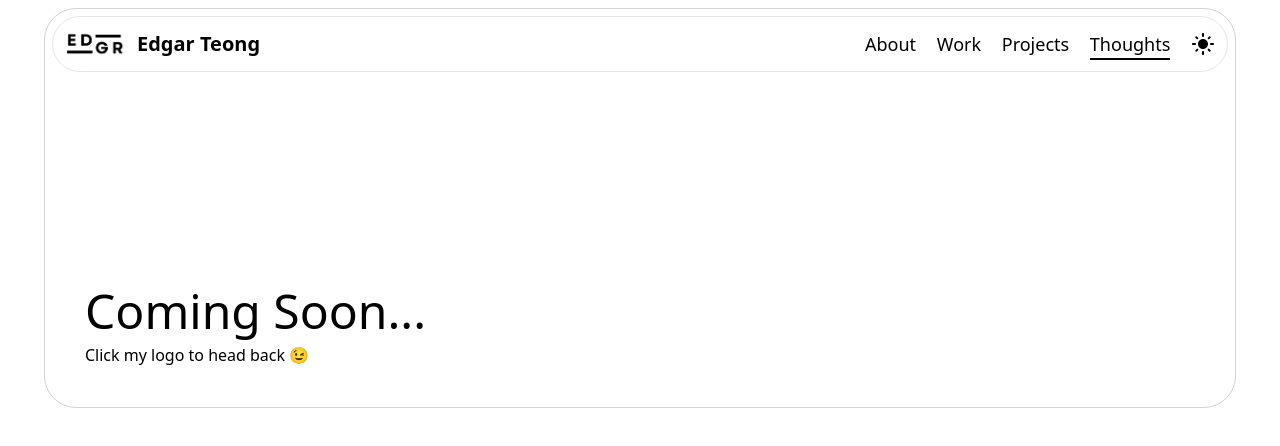
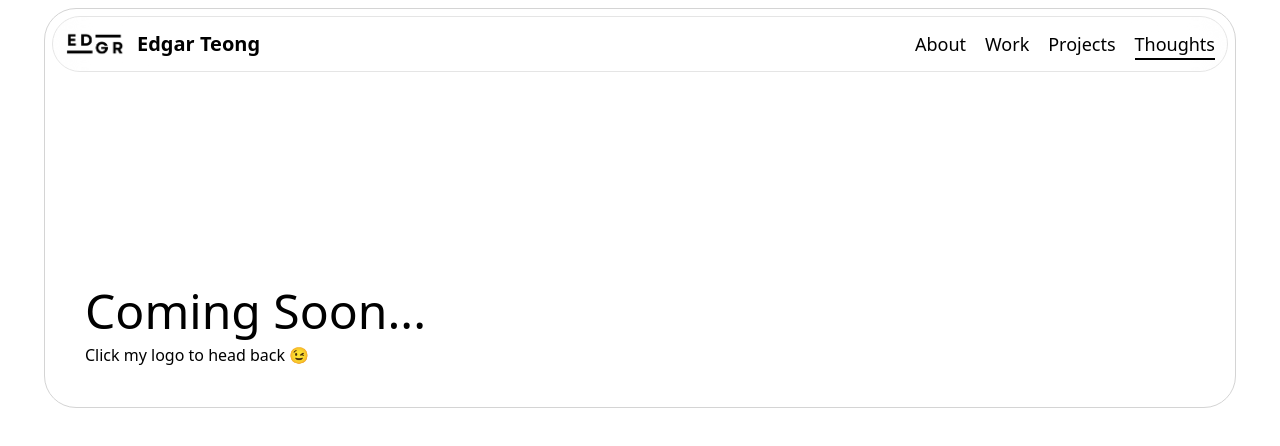
Before and after one commit to safarinexus/edgar-teong, a Next.js app: page /thoughts in a window 1280 px wide. Shown: the top 446 px of the page. Built offline with nearby package versions, Linux system fonts and the light colour scheme.

Commit message:
removed next-themes, temporarily disabled darkmodes

```diff
--- a/app/components/Navbar/Navbar.tsx
+++ b/app/components/Navbar/Navbar.tsx
@@ -9,7 +9,7 @@ import { useGSAP } from '@gsap/react';
 
 gsap.registerPlugin(useGSAP);
 
-import DarkMode from "./DarkMode"
+//import DarkMode from "./DarkMode"
 import MobileDropdown from "./MobileDropdown/MobileDropdown"
 
 const sections = ['#hero', '#about', '#work', '#project0'];
@@ -149,7 +149,7 @@ export default function Navbar() {
                     ("Edgar Teong")
                 }
                 </div>
-                <div id="nav-cluster" className="h-full sm:w-[350px] justify-self-end flex items-center justify-between z-40 col-start-3">
+                <div id="nav-cluster" className="h-full sm:w-[300px] justify-self-end flex items-center justify-between z-40 col-start-3">
                     { width > 640 ?
                         <>
                             <div className={`w-fit h-fit motion-safe:transition-shadow motion-safe:duration-500 z-40 ${activeSection === '#about' ? 'shadow-underline dark:shadow-underline-dark hover:shadow-underline-hover hover:dark:shadow-underline-hover-dark' : ''}`}>
@@ -167,7 +167,7 @@ export default function Navbar() {
                         </> :
                         <MobileDropdown />
                     }
-                    <DarkMode />
+                    {/*<DarkMode />*/}
                 </div>
             </div>
         </div>
--- a/app/layout.tsx
+++ b/app/layout.tsx
@@ -1,7 +1,7 @@
 import type { Metadata } from "next";
 import "./globals.css";
 import Navbar from "./components/Navbar/Navbar";
-import { Providers } from "./providers";
+//import { Providers } from "./providers";
 
 
 export const metadata: Metadata = {
@@ -29,14 +29,14 @@ export default function RootLayout({
   children: React.ReactNode;
 }>) {
   return (
-    <html lang="en" suppressHydrationWarning>
+    <html lang="en">
       <body
         className='antialiased'
       >
-        <Providers>
+        {/*<Providers>*/}
           <Navbar />
           {children}
-        </Providers>
+        {/*</Providers>*/}
       </body>
     </html>
   );
--- a/package.json
+++ b/package.json
@@ -12,7 +12,6 @@
     "@gsap/react": "^2.1.1",
     "gsap": "^3.12.5",
     "next": "15.0.2",
-    "next-themes": "^0.3.0",
     "react": "19.0.0-rc-02c0e824-20241028",
     "react-dom": "19.0.0-rc-02c0e824-20241028",
     "react-icons": "^5.3.0"
```
Also changed, not shown: 1 other file (tests, documents, lock files or other folders).
